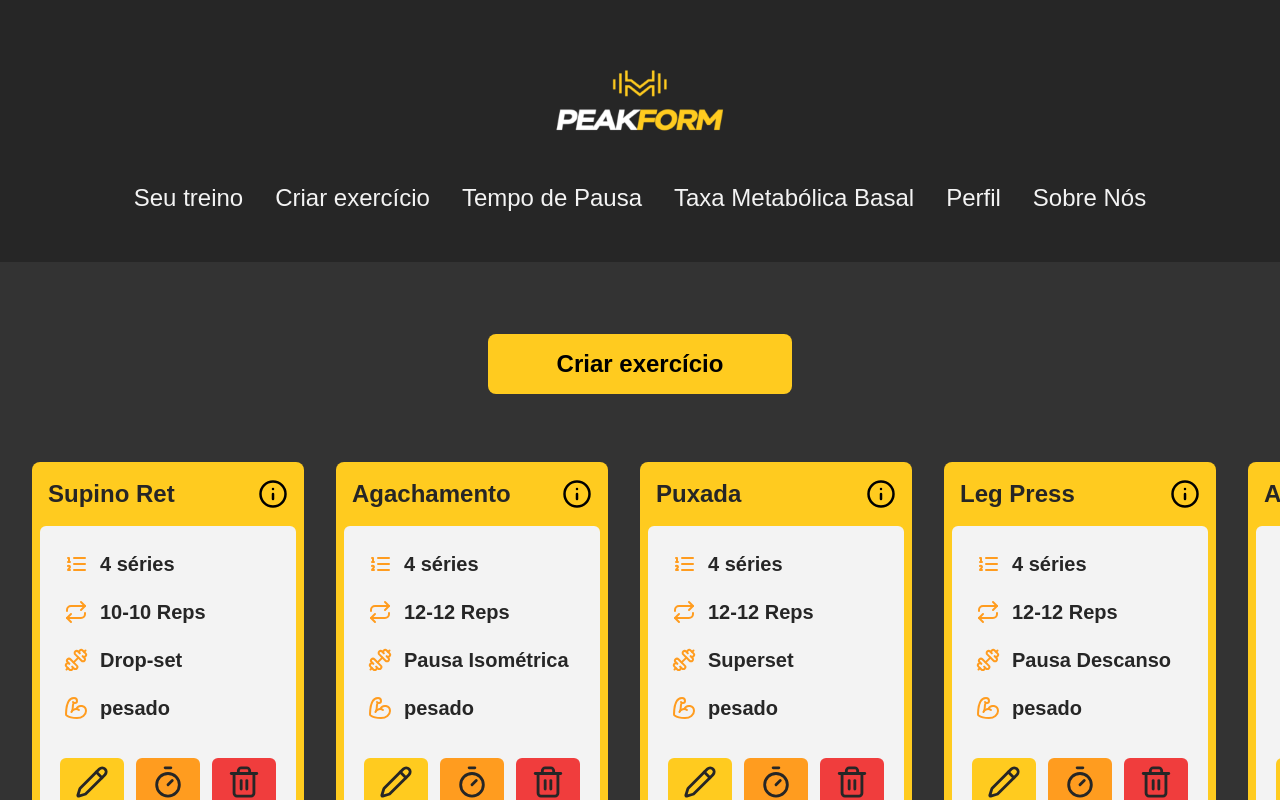
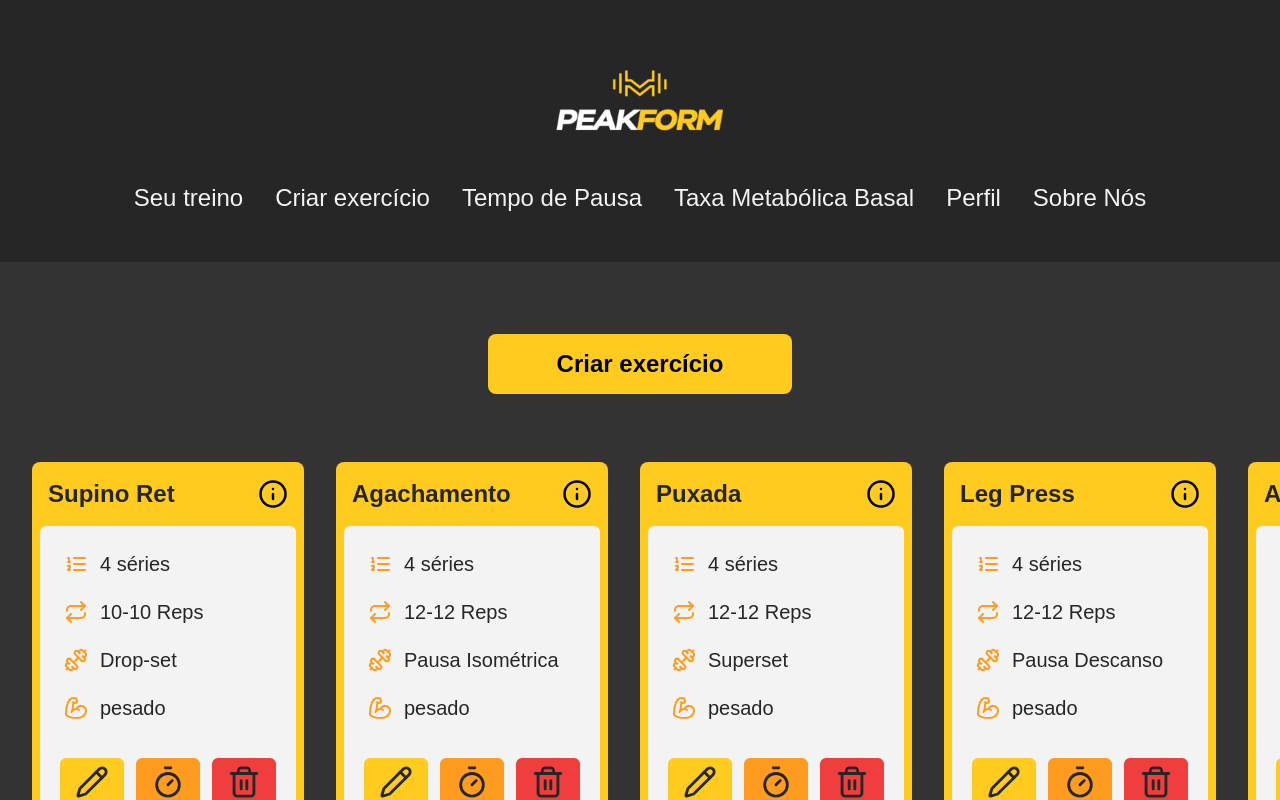
Before and after one commit to iagoliziero/peak-form, a React (Vite) app: page /principal in a window 1280 px wide. Built offline with nearby package versions, Linux system fonts and the light colour scheme; a web font is replaced by a local one.

Commit message:
style: adjust h2 size

```diff
--- a/src/pages/MainPage.jsx
+++ b/src/pages/MainPage.jsx
@@ -80,7 +80,7 @@ function MainPage() {
                      <span className="text-xl text-orange font-bold">
                       <ListOrdered />
                       </span>
-                      <h2 className="text-xl text-darker font-bold">
+                      <h2 className="text-xl text-darker ">
                       {exer.numberSeries}
                       </h2>
                      </div>
@@ -88,23 +88,23 @@ function MainPage() {
                      <span className="text-xl text-orange font-bold">
                      <Repeat />
                       </span>
-                      <h2 className="text-xl text-darker font-bold">
+                      <h2 className="text-xl text-darker ">
                       {exer.repetitions}
                       </h2>
                      </div>
                      <div className="flex gap-3 items-center">
-                     <span className="text-xl text-orange font-bold">
+                     <span className="text-xl text-orange ">
                       <Dumbbell />
                       </span>
-                      <h2 className="text-xl text-darker font-bold">
+                      <h2 className="text-xl text-darker">
                       {exer.advancedTechnique}
                       </h2>
                      </div>
                      <div className="flex gap-3 items-center">
-                     <span className="text-xl text-orange font-bold">
+                     <span className="text-xl text-orange ">
                       <BicepsFlexed />
                       </span>
-                      <h2 className="text-xl text-darker font-bold">
+                      <h2 className="text-xl text-darker ">
                       {exer.intensity}
                       </h2>
                      </div>
```
